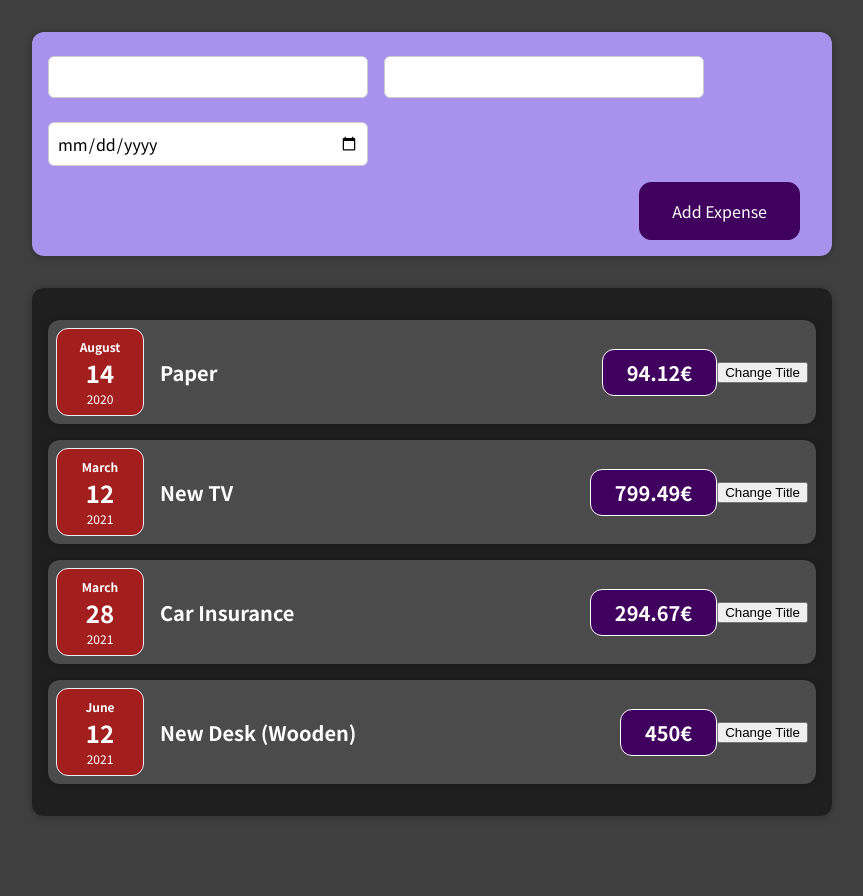
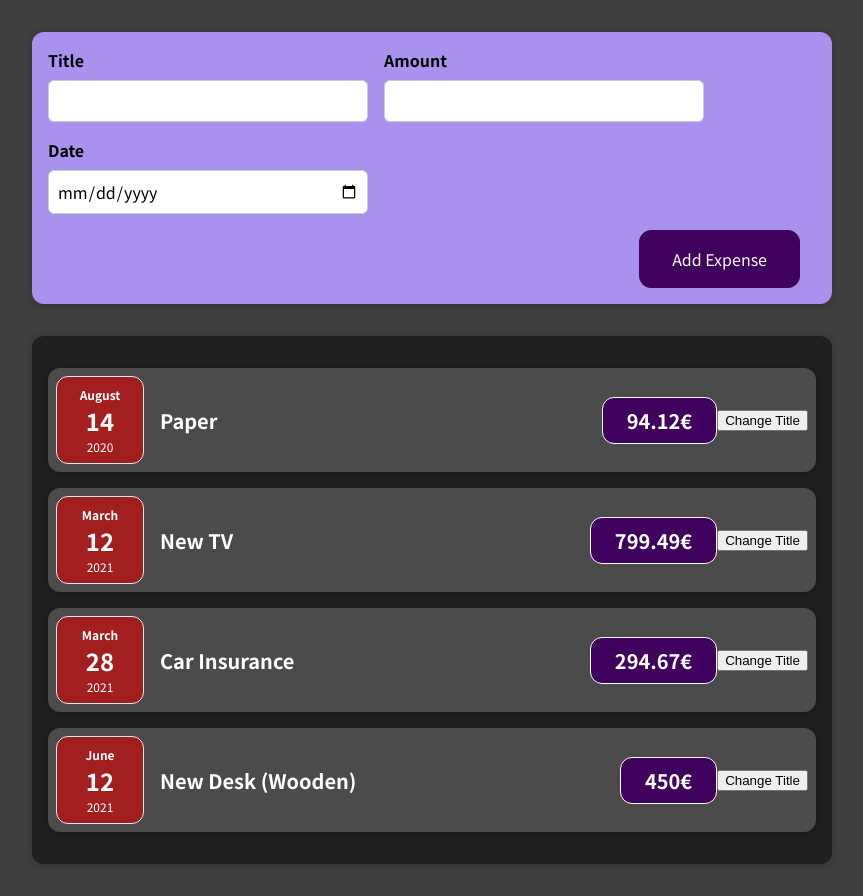
Before and after one commit to Sistemshdortiz/ExpensesApp, a React (Create React App) app: page / in a window 1280 px wide. Shown: the whole page, without its empty margins (208-1071 px from the left). Before the commit the page ends 848 px from the top, so only its background shows below. Built offline with nearby package versions, Linux system fonts and the light colour scheme.

Commit message:
update NewExpense

```diff
--- a/src/components/NewExpense/ExpenseForm.js
+++ b/src/components/NewExpense/ExpenseForm.js
@@ -40,29 +40,42 @@ const ExpenseForm = () => {
         setEnteredDate(event.target.value);
     }
 
-    const expenseHandler =(event) => {
+    const expenseHandler = (event) => {
         event.preventDefault();
-        const expenseData ={
+        const expenseData = {
             title: enteredTitle,
             amount: enteredAmount,
             date: new Date(enteredDate)
         }
+        console.log(expenseData);
+        setEnteredTitle('');
+        setEnteredAmount('');
+        setEnteredDate('');
     }
 
     return (
         <form>
             <div className='new-expense__controls'>
                 <div className='new-expense__control'>
-                    <label>{enteredTitle}</label>
-                    <input type='text' onChange={titleChangeHandler} />
+                    <label>Title</label>
+                    <input
+                        type='text'
+                        value={enteredTitle}
+                        onChange={titleChangeHandler} />
                 </div>
                 <div className='new-expense__control'>
-                    <label>{enteredAmount}</label>
-                    <input type='number' min='0.01' step='0.01' onChange={amountChangeHandler}/>
+                    <label>Amount</label>
+                    <input
+                        type='number' min='0.01' step='0.01'
+                        value={enteredAmount}
+                        onChange={amountChangeHandler} />
                 </div>
                 <div className='new-expense__control'>
-                    <label>{enteredDate}</label>
-                    <input type='date' min='2019-01-01' max='2022-12-31' onChange={dateChangeHandler}/>
+                    <label>Date</label>
+                    <input
+                        type='date' min='2019-01-01' max='2022-12-31'
+                        value={enteredDate}
+                        onChange={dateChangeHandler} />
                 </div>
             </div>
             <div className='new-expense__actions'>
--- a/src/components/NewExpense/NewExpense.js
+++ b/src/components/NewExpense/NewExpense.js
@@ -5,7 +5,7 @@ import ExpenseForm from "./ExpenseForm";
 const NewExpense = () => {
 
     return <div className="new-expense">
-        <ExpenseForm />
+        <ExpenseForm onSaveExpenseData/>
     </div>
 };
 
```
